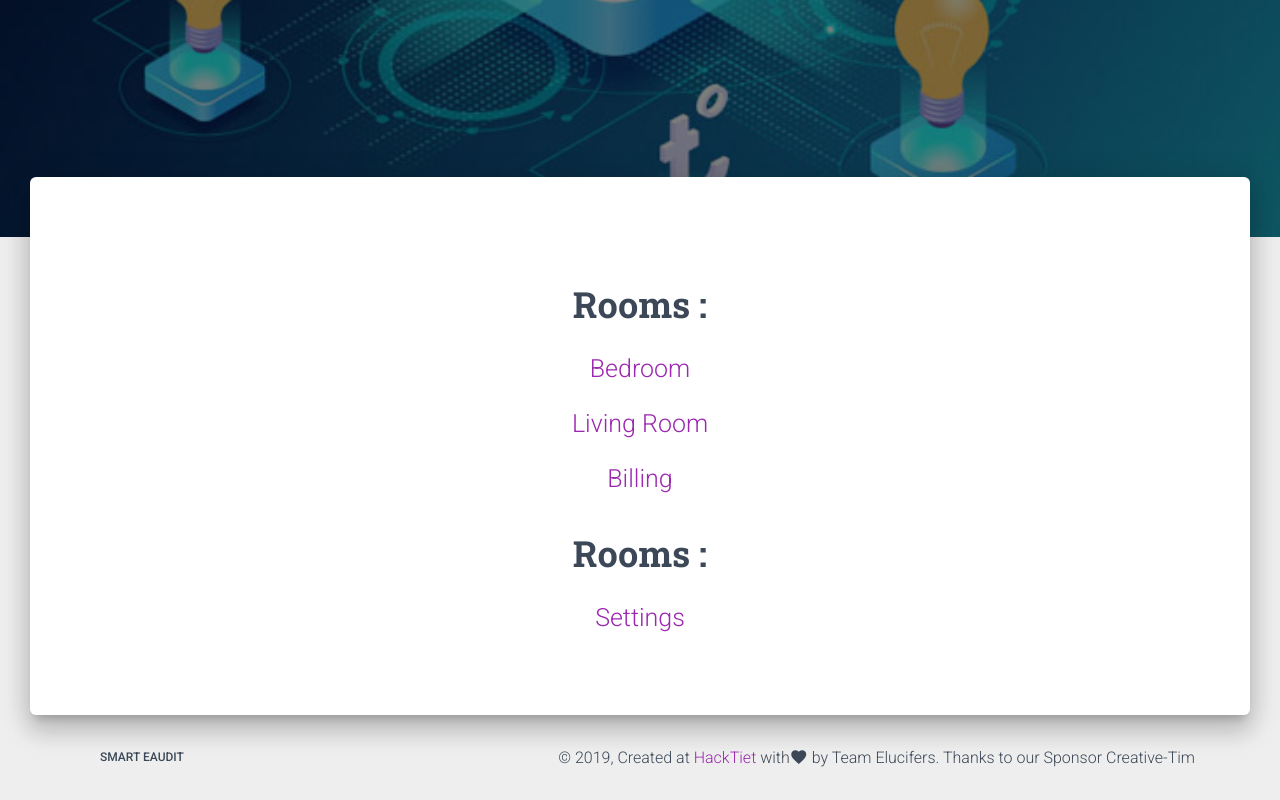
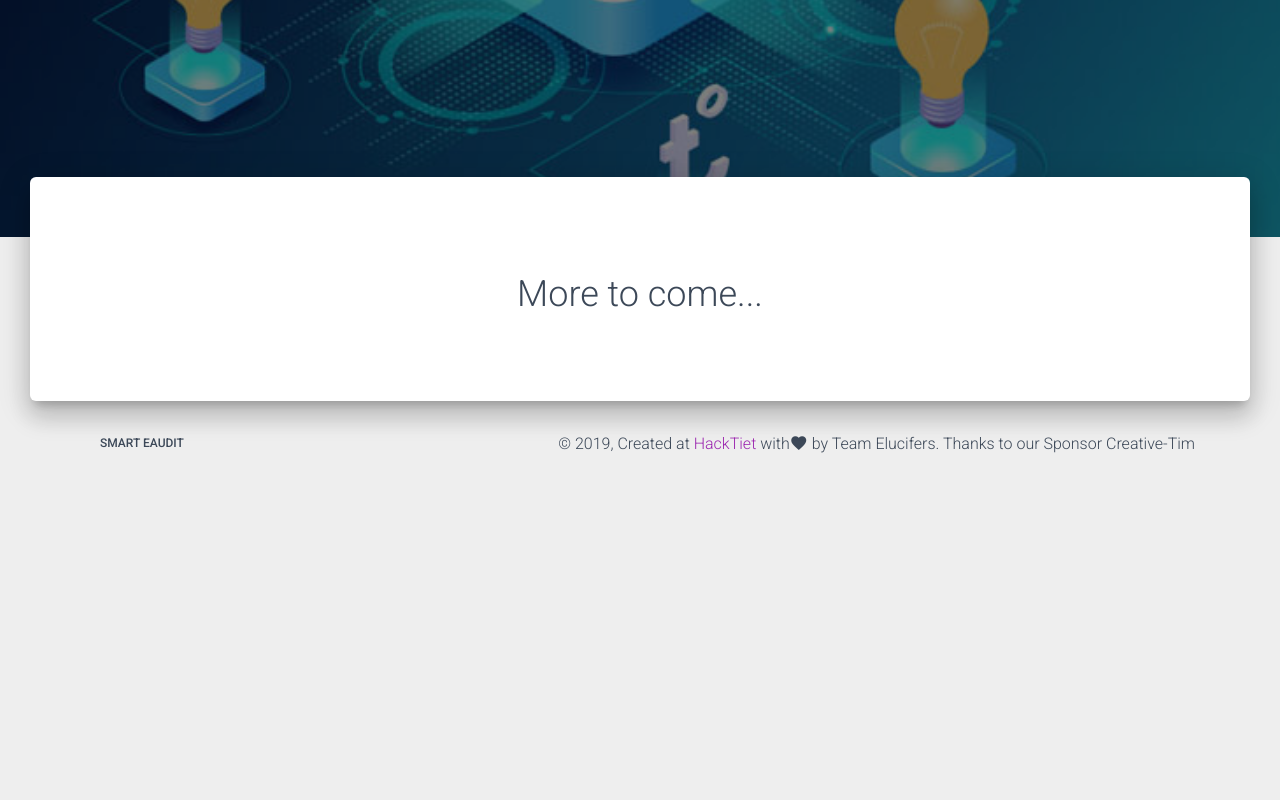
Before and after one commit to amanjagdev/EAudit_ELucifers, a website: page settings.html in a window 1280 px wide. Shown: the part 563-1363 px from the top of the page. After the commit the page ends 1049 px from the top, so only its background shows below. Drawn offline with Linux system fonts and the light colour scheme; some packages are replaced by stand-ins of ours.

Commit message:
FInal Settings Update

```diff
--- a/settings.html
+++ b/settings.html
@@ -79,13 +79,7 @@
   <div class="main main-raised">
     <div class="container">
       <div class="section text-center">
-        <h2 class="title">Rooms : </h2>
-        <h3><a id="main_link" href="./bedroom.html">Bedroom</a></h3>
-        <h3><a id="main_link" href="./living.html">Living Room</a> </h3>
-        <h3><a id="main_link" href="./Bill_Page.html">Billing</a> </h3>
-        <h2 class="title">Rooms : </h2>
-        <h3><a id="main_link" href="./settings.html">Settings</a> </h3>
-
+        <h2>More to come...</h2>
       </div>
     </div>
   </div>
```
